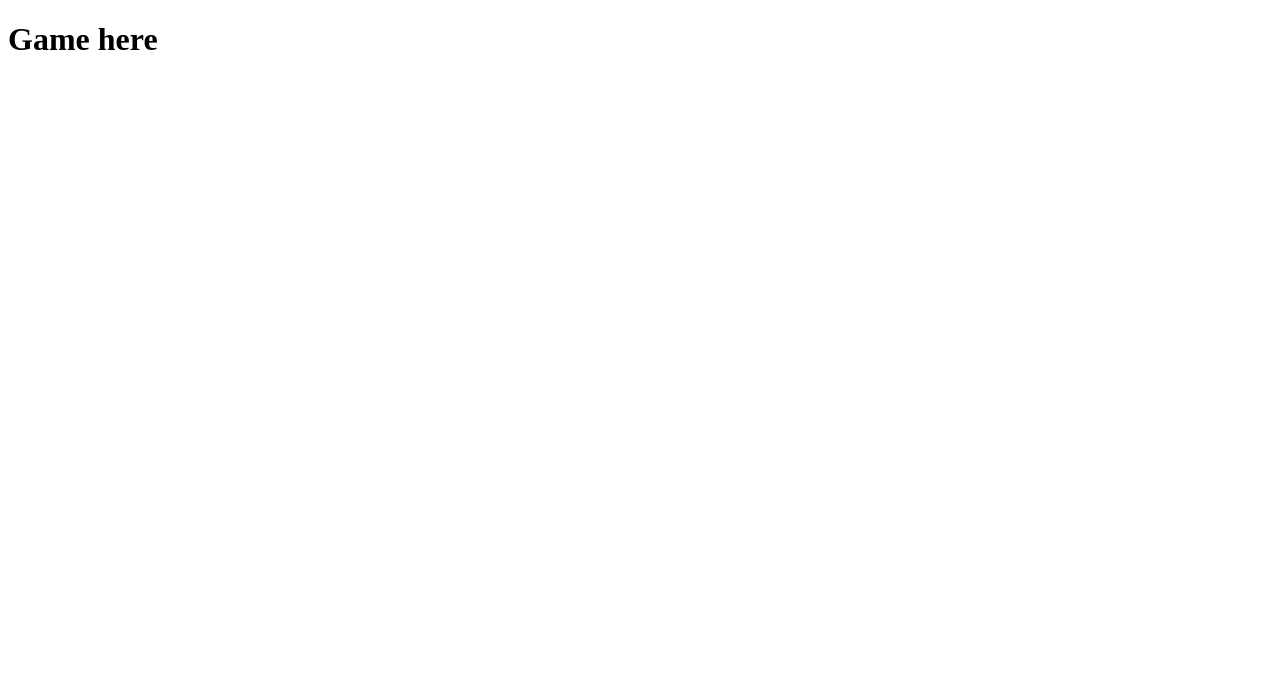
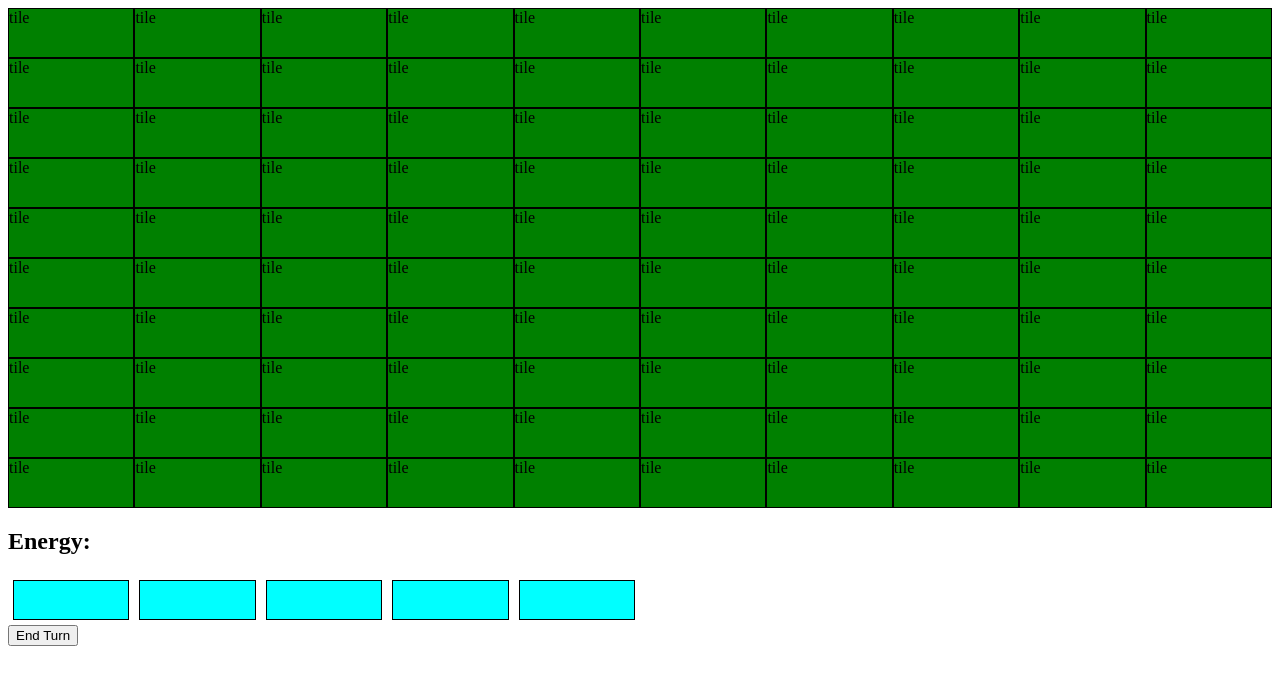
Before and after one commit to ge-andrew/webrtc-game-demo, a website: page web/game.html in a window 1280 px wide. Drawn offline with nearby package versions, Linux system fonts and the light colour scheme; files whose address does not match are found by name.

Commit message:
Basic game board, energy meter, "end turn" button added. JQuery CDN enabled for grid coordinate calculation from user clicks.

```diff
--- /dev/null
+++ b/web/game.css
@@ -0,0 +1,25 @@
+.grid-container {
+    display: grid;
+    grid-template-columns: repeat(10, 1fr);
+    grid-auto-rows: minmax(50px, auto);
+    grid-auto-columns: minmax(50px, auto);
+    max-height: fit-content;
+}
+
+.grid-item {
+    border: 1px solid black;
+    background-color: green;
+}
+
+.energy {
+    display: grid;
+    grid-template-columns: repeat(10, 1fr);
+    grid-auto-rows: minmax(50px, auto);
+    grid-auto-columns: minmax(50px, auto);
+}
+
+.energy_pip {
+    margin: 5px;
+    background-color: aqua;
+    border: 1px solid black;
+}
--- a/web/game.html
+++ b/web/game.html
@@ -6,8 +6,124 @@
     <meta http-equiv="X-UA-Compatible" content="ie=edge" />
     <title>web rtc demo</title>
     <script src="game.js" type="module"></script>
+    <link rel="stylesheet" href="game.css">
+    <script
+        src="https://code.jquery.com/jquery-3.7.1.min.js"
+        integrity="sha256-/JqT3SQfawRcv/BIHPThkBvs0OEvtFFmqPF/lYI/Cxo="
+        crossorigin="anonymous">
+    </script>
   </head>
   <body>
-    <h1>Game here</h1>
+    <div class="grid-container">
+        <div class="grid-item">tile</div>
+        <div class="grid-item">tile</div>
+        <div class="grid-item">tile</div>
+        <div class="grid-item">tile</div>
+        <div class="grid-item">tile</div>
+        <div class="grid-item">tile</div>
+        <div class="grid-item">tile</div>
+        <div class="grid-item">tile</div>
+        <div class="grid-item">tile</div>
+        <div class="grid-item">tile</div>
+        <div class="grid-item">tile</div>
+        <div class="grid-item">tile</div>
+        <div class="grid-item">tile</div>
+        <div class="grid-item">tile</div>
+        <div class="grid-item">tile</div>
+        <div class="grid-item">tile</div>
+        <div class="grid-item">tile</div>
+        <div class="grid-item">tile</div>
+        <div class="grid-item">tile</div>
+        <div class="grid-item">tile</div>
+        <div class="grid-item">tile</div>
+        <div class="grid-item">tile</div>
+        <div class="grid-item">tile</div>
+        <div class="grid-item">tile</div>
+        <div class="grid-item">tile</div>
+        <div class="grid-item">tile</div>
+        <div class="grid-item">tile</div>
+        <div class="grid-item">tile</div>
+        <div class="grid-item">tile</div>
+        <div class="grid-item">tile</div>
+        <div class="grid-item">tile</div>
+        <div class="grid-item">tile</div>
+        <div class="grid-item">tile</div>
+        <div class="grid-item">tile</div>
+        <div class="grid-item">tile</div>
+        <div class="grid-item">tile</div>
+        <div class="grid-item">tile</div>
+        <div class="grid-item">tile</div>
+        <div class="grid-item">tile</div>
+        <div class="grid-item">tile</div>
+        <div class="grid-item">tile</div>
+        <div class="grid-item">tile</div>
+        <div class="grid-item">tile</div>
+        <div class="grid-item">tile</div>
+        <div class="grid-item">tile</div>
+        <div class="grid-item">tile</div>
+        <div class="grid-item">tile</div>
+        <div class="grid-item">tile</div>
+        <div class="grid-item">tile</div>
+        <div class="grid-item">tile</div>
+        <div class="grid-item">tile</div>
+        <div class="grid-item">tile</div>
+        <div class="grid-item">tile</div>
+        <div class="grid-item">tile</div>
+        <div class="grid-item">tile</div>
+        <div class="grid-item">tile</div>
+        <div class="grid-item">tile</div>
+        <div class="grid-item">tile</div>
+        <div class="grid-item">tile</div>
+        <div class="grid-item">tile</div>
+        <div class="grid-item">tile</div>
+        <div class="grid-item">tile</div>
+        <div class="grid-item">tile</div>
+        <div class="grid-item">tile</div>
+        <div class="grid-item">tile</div>
+        <div class="grid-item">tile</div>
+        <div class="grid-item">tile</div>
+        <div class="grid-item">tile</div>
+        <div class="grid-item">tile</div>
+        <div class="grid-item">tile</div>
+        <div class="grid-item">tile</div>
+        <div class="grid-item">tile</div>
+        <div class="grid-item">tile</div>
+        <div class="grid-item">tile</div>
+        <div class="grid-item">tile</div>
+        <div class="grid-item">tile</div>
+        <div class="grid-item">tile</div>
+        <div class="grid-item">tile</div>
+        <div class="grid-item">tile</div>
+        <div class="grid-item">tile</div>
+        <div class="grid-item">tile</div>
+        <div class="grid-item">tile</div>
+        <div class="grid-item">tile</div>
+        <div class="grid-item">tile</div>
+        <div class="grid-item">tile</div>
+        <div class="grid-item">tile</div>
+        <div class="grid-item">tile</div>
+        <div class="grid-item">tile</div>
+        <div class="grid-item">tile</div>
+        <div class="grid-item">tile</div>
+        <div class="grid-item">tile</div>
+        <div class="grid-item">tile</div>
+        <div class="grid-item">tile</div>
+        <div class="grid-item">tile</div>
+        <div class="grid-item">tile</div>
+        <div class="grid-item">tile</div>
+        <div class="grid-item">tile</div>
+        <div class="grid-item">tile</div>
+        <div class="grid-item">tile</div>
+        <div class="grid-item">tile</div>
+    </div>
+    <h2>Energy:</h2>
+    <div class="energy">
+        <div id="energy1" class="energy_pip"></div>
+        <div id="energy2" class="energy_pip"></div>
+        <div id="energy3" class="energy_pip"></div>
+        <div id="energy4" class="energy_pip"></div>
+        <div id="energy5" class="energy_pip"></div>
+    </div>
+    <button>End Turn</button>
   </body>
 </html>
--- /dev/null
+++ b/web/game.js
@@ -0,0 +1,3 @@
+$(document).ready(function() {
+    console.log("Javascript working");
+});
```
